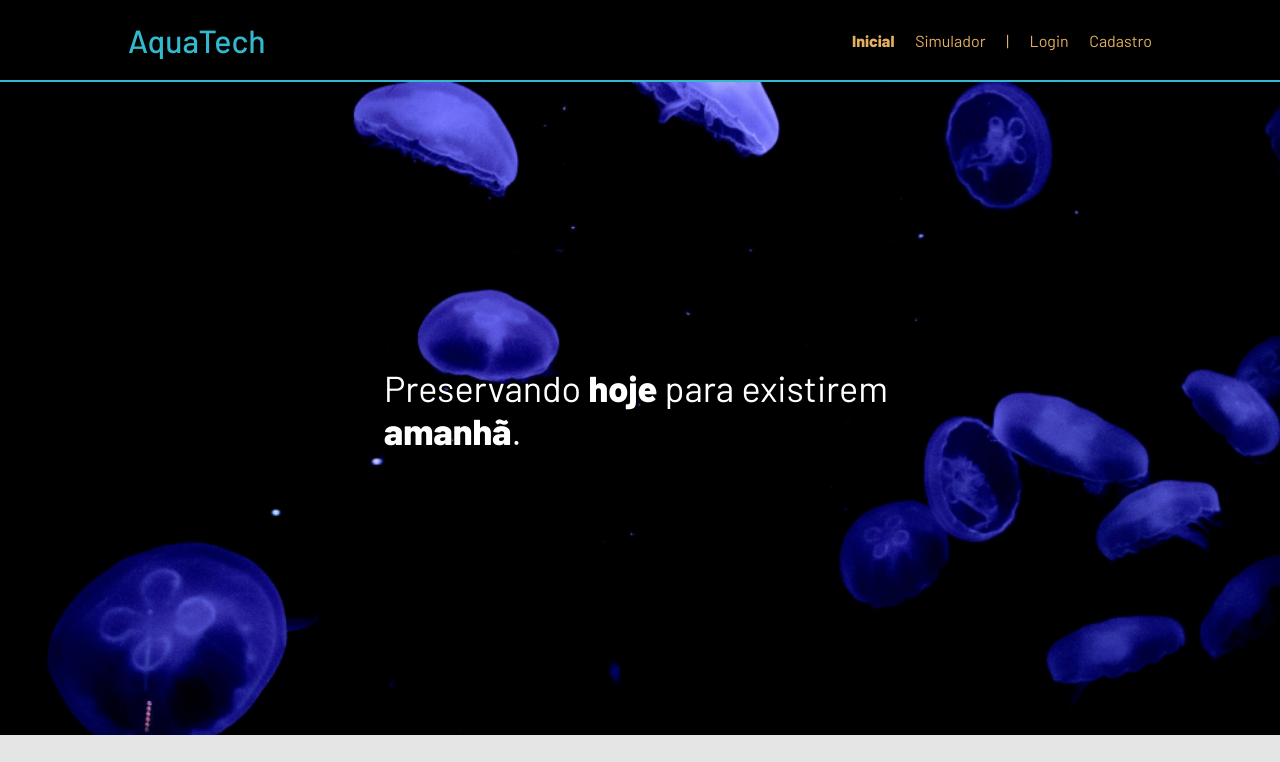
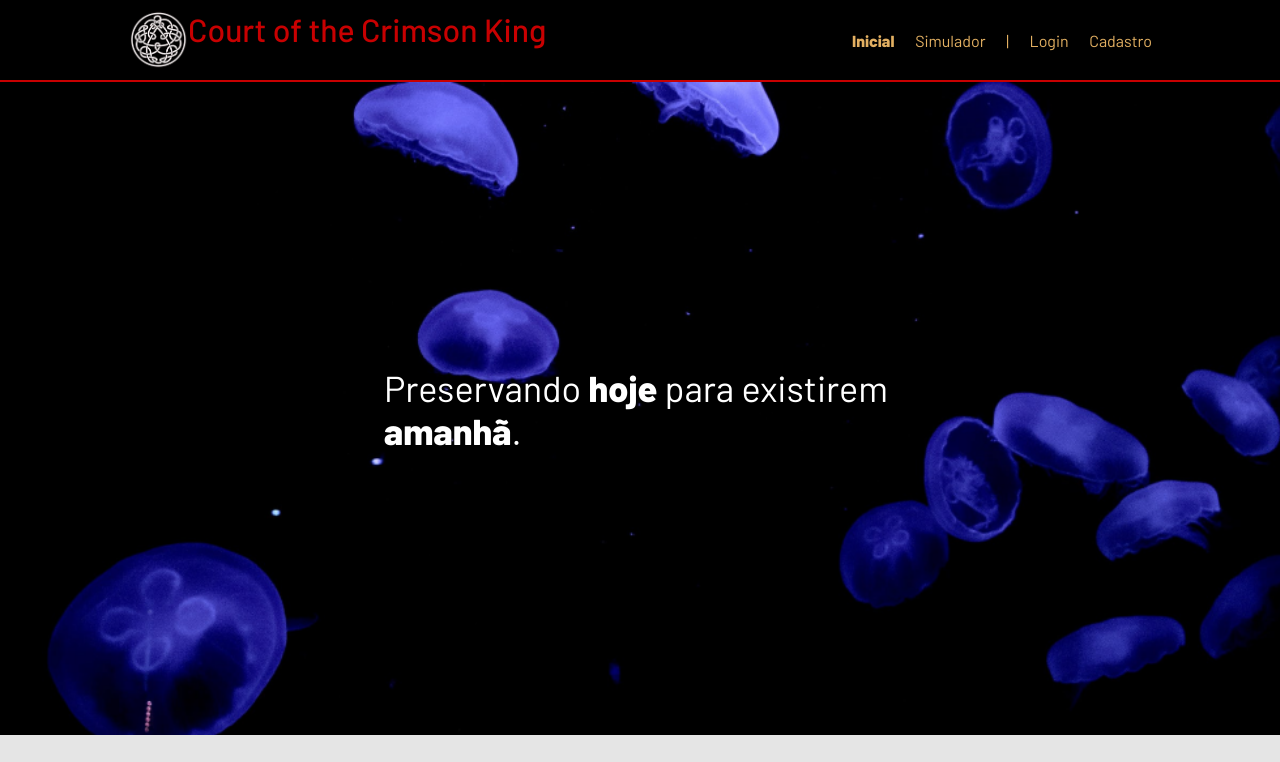
Before and after one commit to lucasgslima558/Projeto_Individual_KC, a website: page web-data-viz/public/index.html in a window 1280 px wide. Shown: the top 762 px of the page. Drawn offline with Linux system fonts and the light colour scheme.

```diff
--- a/web-data-viz/public/css/estilo.css
+++ b/web-data-viz/public/css/estilo.css
@@ -23,7 +23,7 @@
 
 .header {
   height: var(--tamanho-header);
-  border-bottom: 2px solid #32b9cd;
+  border-bottom: 2px solid #C80001;
 }
 
 .header .container {
@@ -51,8 +51,9 @@
 }
 
 .titulo {
-  color: #32b9cd;
+  color: #C80001;
   width: fit-content;
+  display: flex;
   font-weight: 500;
 }
 
--- a/web-data-viz/public/index.html
+++ b/web-data-viz/public/index.html
@@ -6,19 +6,19 @@
     <meta http-equiv="X-UA-Compatible" content="IE=edge">
     <meta name="viewport" content="width=device-width, initial-scale=1.0">
 
-    <title>AquaTech | Página Inicial</title>
+    <title>CotCK | Home Page</title>
 
     <script src="./js/sessao.js"></script>
 
     <link rel="stylesheet" href="./css/estilo.css">
-    <link rel="icon" href="./assets/icon/favicon2.ico">
+    <link rel="icon" href="./assets/icon/kcFavicon.png">
     <link rel="preconnect" href="https://fonts.gstatic.com">
 </head>
 
 <body>
     <div class="header">
       <div class="container">
-        <h1 class="titulo">AquaTech</h1>
+        <h1 class="titulo"><img src="./assets/icon/kcFaviconNoBG.png" alt="" style="width: 60px;">Court of the Crimson King</h1>
         <ul class="navbar">
           <li class="agora">
             <a href="#">Inicial</a>
```
Also changed, not shown: web-data-viz/public/assets/icon/kcFavicon.png (added), web-data-viz/public/assets/icon/kcFaviconNoBG.png (added), 2 other files.
